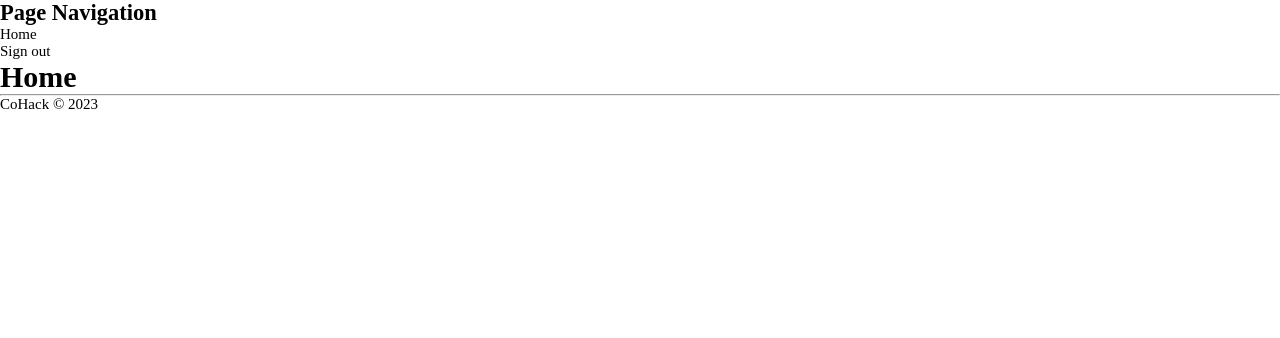
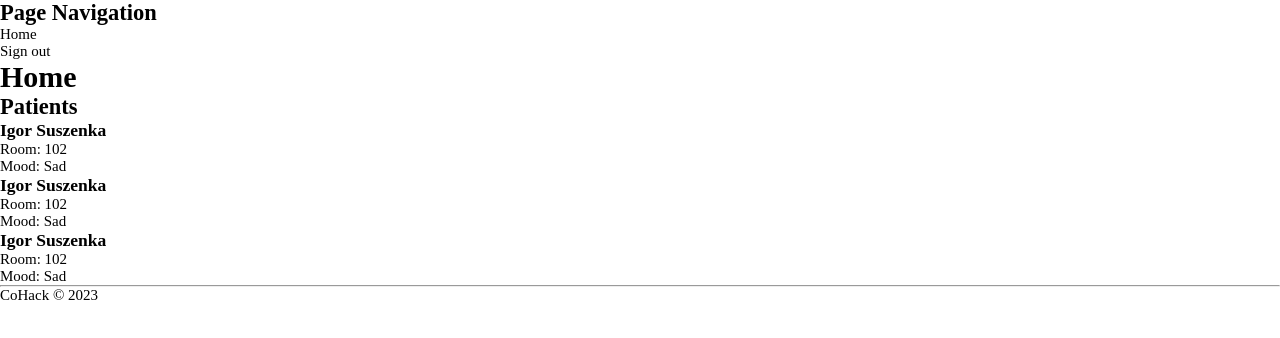
Before and after one commit to Glebegor/hackathon-plzen-2023, a React (Vite) app in the folder client/: page / in a window 1280 px wide. Shown: the top 338 px of the page. Built offline with nearby package versions, Linux system fonts and the light colour scheme; sample sign-in values are in the browser's storage.

Commit message:
FE: Creating the Patient Box block

```diff
--- a/client/src/App.tsx
+++ b/client/src/App.tsx
@@ -44,7 +44,6 @@ export const App: React.FC = () => {
 
   return (
     <Routes>
-      <Route path={AppRoute.HOME} element={<HomePage />} />
       <Route
         element={
           <ProtectedRoute
@@ -63,6 +62,7 @@ export const App: React.FC = () => {
           />
         }
       >
+        <Route path={AppRoute.HOME} element={<HomePage />} />
         <Route path={AppRoute.LOOGUT} element={<LogoutPage />} />
       </Route>
       <Route path={AppRoute.NOT_FOUND} element={<NotFoundPage />} />
--- a/client/src/components/blocks/PageNavigation.tsx
+++ b/client/src/components/blocks/PageNavigation.tsx
@@ -13,9 +13,6 @@ export const PageNavigation: React.FC = () => {
     <nav>
       <h2>Page Navigation</h2>
       <ul>
-        <li>
-          <Link to={AppRoute.HOME}>Home</Link>
-        </li>
         {!isLoggedIn ? (
           <React.Fragment>
             <li>
@@ -25,6 +22,9 @@ export const PageNavigation: React.FC = () => {
         ) : (
           <React.Fragment>
             <li>
+              <Link to={AppRoute.HOME}>Home</Link>
+            </li>
+            <li>
               <Link to={AppRoute.LOOGUT}>Sign out</Link>
             </li>
           </React.Fragment>
--- /dev/null
+++ b/client/src/components/blocks/PatientBox.tsx
@@ -0,0 +1,19 @@
+import React from 'react';
+
+import type { Patient } from '@utils/patient';
+
+interface Props {
+  patient: Patient;
+}
+
+export const PatientBox: React.FC<Props> = ({ patient }) => (
+  <div>
+    <h3>
+      {patient.name} {patient.surname}
+    </h3>
+    <ul>
+      <li>Room: {patient.place}</li>
+      <li>Mood: {patient.mood}</li>
+    </ul>
+  </div>
+);
--- a/client/src/pages/HomePage.tsx
+++ b/client/src/pages/HomePage.tsx
@@ -2,8 +2,46 @@ import React from 'react';
 
 import { DefaultLayout } from '@layouts/DefaultLayout';
 
+import { PatientBox } from '@components/blocks/PatientBox';
+
+import type { Patient } from '@utils/patient';
+
+const EXAMPLE_PATIENTS: Patient[] = [
+  {
+    id: 1,
+    birth_certificate_number: '123',
+    isDoctor: false,
+    name: 'Igor',
+    surname: 'Suszenka',
+    place: '102',
+    mood: 'Sad',
+  },
+  {
+    id: 2,
+    birth_certificate_number: '123',
+    isDoctor: false,
+    name: 'Igor',
+    surname: 'Suszenka',
+    place: '102',
+    mood: 'Sad',
+  },
+  {
+    id: 3,
+    birth_certificate_number: '123',
+    isDoctor: false,
+    name: 'Igor',
+    surname: 'Suszenka',
+    place: '102',
+    mood: 'Sad',
+  },
+];
+
 export const HomePage: React.FC = () => (
   <DefaultLayout title="Home">
     <h1>Home</h1>
+    <h2>Patients</h2>
+    {EXAMPLE_PATIENTS.map((patient) => (
+      <PatientBox key={patient.id} patient={patient} />
+    ))}
   </DefaultLayout>
 );
--- /dev/null
+++ b/client/src/utils/patient.ts
@@ -0,0 +1,9 @@
+export interface Patient {
+  id: number;
+  name: string;
+  surname: string;
+  birth_certificate_number: string;
+  place: string;
+  isDoctor: boolean;
+  mood: string;
+}
```
Also changed, not shown: 2 other files (tests, documents, lock files or other folders).
